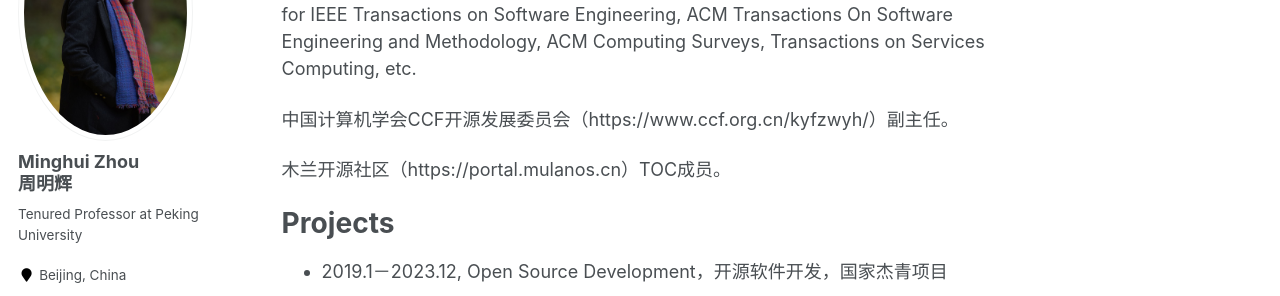
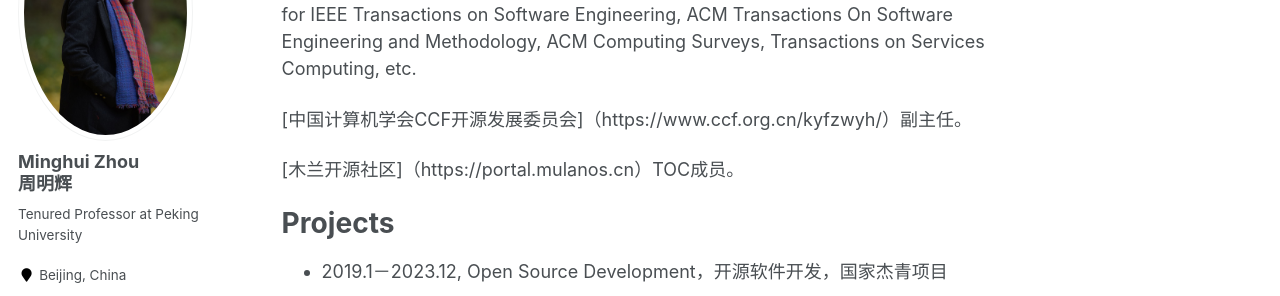
Before and after one commit to minghuizhou/minghuizhou.github.io, a Jekyll site: the page built from _pages/about.md, in a window 1280 px wide and 1400 px high, scrolled down 1247 px. Shown: the part 151-447 px from the top of the window. Built offline with Jekyll 4.4.1, drawn with Linux system fonts in a browser that asks for light colours; some web fonts are replaced; some of the changed text lies outside the part shown.

```diff
--- a/_pages/about.md
+++ b/_pages/about.md
@@ -51,9 +51,9 @@ Academic Services
 Serve editor board for international journals including EMSE, JSS, IST and JSME.
 Reviewer for IEEE Transactions on Software Engineering, ACM Transactions On Software Engineering and Methodology, ACM Computing Surveys, Transactions on Services Computing, etc.
 
-中国计算机学会CCF开源发展委员会（https://www.ccf.org.cn/kyfzwyh/）副主任。
+[中国计算机学会CCF开源发展委员会]（https://www.ccf.org.cn/kyfzwyh/）副主任。
 
-木兰开源社区（https://portal.mulanos.cn）TOC成员。
+[木兰开源社区]（https://portal.mulanos.cn）TOC成员。
 
 
 Projects
@@ -97,7 +97,7 @@ Awards
 
 Teaching
 ===================
-- 开源软件开发（本科） 2021/2022 秋冬学期 (https://github.com/osslab-pku/OSSDevelopment/)
+- [开源软件开发（本科）](https://github.com/osslab-pku/OSSDevelopment/) 2021/2022 秋冬学期
 - 开源软件的量化分析（研究生，英文）  2022 春夏学期
 - 开源软件的量化分析（研究生）  2020/2021 春夏学期
 - 操作系统(A)  （本科） 2016/2017/2018/2019春夏学期
```
